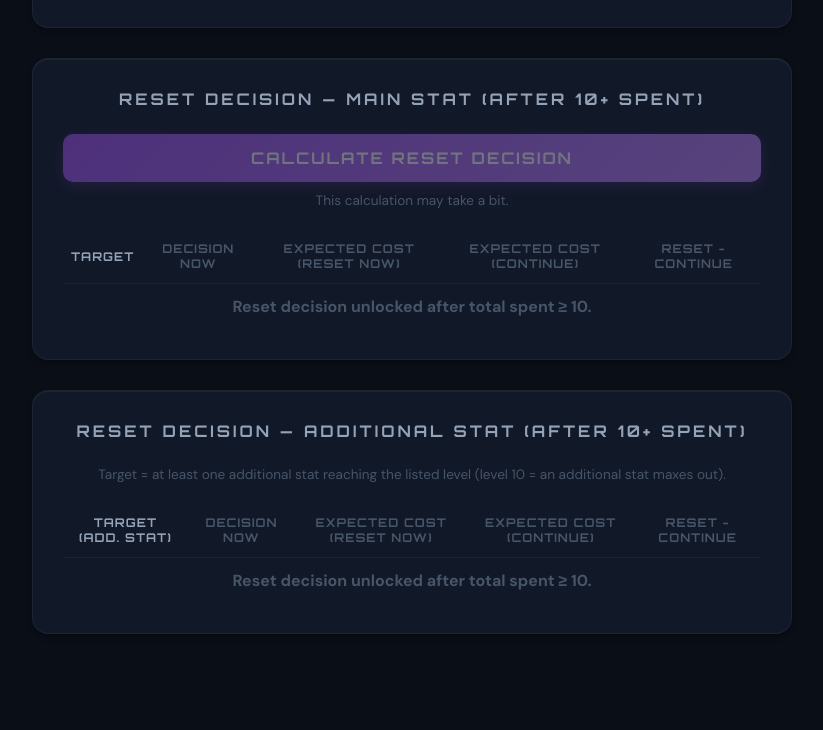
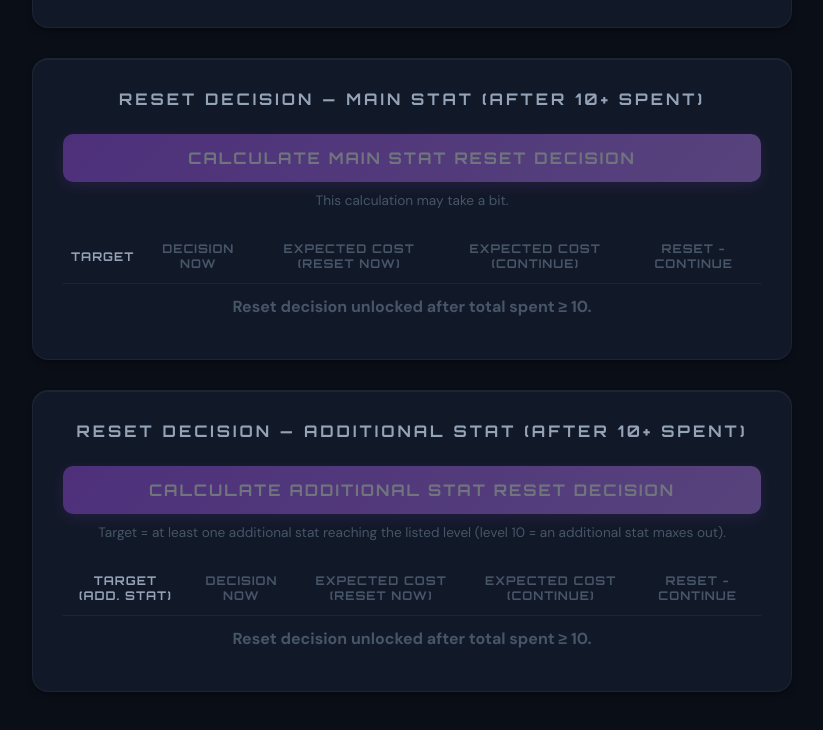
Before and after one commit to jamielee5277/maplestoryMHexaCalculator, a plain HTML site: page index.html in a window 1280 px wide. Shown: the part 2540-3270 px from the top of the page, without its empty margins (228-1051 px from the left). Before the commit the page ends 3214 px from the top, so only its background shows below. Drawn offline with Linux system fonts and the light colour scheme.

Commit message:
Update index.html

```diff
--- a/index.html
+++ b/index.html
@@ -1119,7 +1119,7 @@
     <div class="probability-table-container">
       <h2 class="results-title">Reset Decision — Main Stat (after 10+ spent)</h2>
       <div class="simulate-container" style="margin-top: 0; padding-top: 0; border-top: none;">
-        <button class="btn-simulate" id="btn-calc-reset-decision" onclick="calculateResetDecision()">Calculate Reset Decision</button>
+        <button class="btn-simulate" id="btn-calc-reset-decision" onclick="calculateResetDecision()">Calculate Main Stat Reset Decision</button>
       </div>
       <div class="calc-hint" id="reset-decision-hint">This calculation may take a bit.</div>
       <div class="progress-wrap" id="reset-decision-progress" aria-hidden="true">
@@ -1141,7 +1141,13 @@
 
     <div class="probability-table-container">
       <h2 class="results-title">Reset Decision — Additional Stat (after 10+ spent)</h2>
-      <div class="calc-hint">Target = at least one additional stat reaching the listed level (level 10 = an additional stat maxes out).</div>
+      <div class="simulate-container" style="margin-top: 0; padding-top: 0; border-top: none;">
+        <button class="btn-simulate" id="btn-calc-additional-reset-decision" onclick="calculateAdditionalResetDecision()">Calculate Additional Stat Reset Decision</button>
+      </div>
+      <div class="calc-hint" id="additional-reset-decision-hint">Target = at least one additional stat reaching the listed level (level 10 = an additional stat maxes out).</div>
+      <div class="progress-wrap" id="additional-reset-decision-progress" aria-hidden="true">
+        <div class="progress-bar"></div>
+      </div>
       <table class="probability-table" id="additional-reset-decision-table">
         <thead>
           <tr>
@@ -1202,6 +1208,7 @@
     // Memoization cache
     let memoCache = {};
     let resetDecisionDirty = true;
+    let additionalResetDecisionDirty = true;
 
     function computeProbabilities(startMain, startN1, startN2) {
       const remainingLevels = TOTAL_LEVELS - (startMain + startN1 + startN2);
@@ -1422,6 +1429,7 @@
       updateCostTables();
       // Do NOT auto-calculate reset decision (button-triggered).
       resetDecisionDirty = true;
+      additionalResetDecisionDirty = true;
       syncResetDecisionUI();
     }
 
@@ -1991,26 +1999,34 @@
       }
     }
 
-    function syncResetDecisionUI() {
-      const usedNow = stats.main + stats.n1 + stats.n2;
-      const btn = document.getElementById('btn-calc-reset-decision');
-      if (btn) btn.disabled = !(usedNow >= 10);
-
-      const tbody = document.getElementById('reset-decision-table-body');
-      const tbodyAdd = document.getElementById('additional-reset-decision-table-body');
-      if (!tbody) return;
-
-      if (!resetDecisionDirty) return;
-
-      const placeholder = `
+    function buildResetPlaceholder(usedNow, label) {
+      return `
           <tr>
             <td class="level-cell" colspan="5" style="text-align:center; font-family:'DM Sans', sans-serif; color: var(--text-muted);">
-              ${usedNow >= 10 ? "Press “Calculate Reset Decision” to compute." : "Reset decision unlocked after total spent ≥ 10."}
+              ${usedNow >= 10 ? `Press “${label}” to compute.` : "Reset decision unlocked after total spent ≥ 10."}
             </td>
           </tr>
         `;
-      tbody.innerHTML = placeholder;
-      if (tbodyAdd) tbodyAdd.innerHTML = placeholder;
+    }
+
+    function syncResetDecisionUI() {
+      const usedNow = stats.main + stats.n1 + stats.n2;
+      const allowed = usedNow >= 10;
+
+      const btn = document.getElementById('btn-calc-reset-decision');
+      if (btn) btn.disabled = !allowed;
+      const btnAdd = document.getElementById('btn-calc-additional-reset-decision');
+      if (btnAdd) btnAdd.disabled = !allowed;
+
+      const tbody = document.getElementById('reset-decision-table-body');
+      if (tbody && resetDecisionDirty) {
+        tbody.innerHTML = buildResetPlaceholder(usedNow, 'Calculate Main Stat Reset Decision');
+      }
+
+      const tbodyAdd = document.getElementById('additional-reset-decision-table-body');
+      if (tbodyAdd && additionalResetDecisionDirty) {
+        tbodyAdd.innerHTML = buildResetPlaceholder(usedNow, 'Calculate Additional Stat Reset Decision');
+      }
     }
 
     function calculateResetDecision() {
@@ -2031,12 +2047,35 @@
       setTimeout(() => {
         try {
           updateResetDecisionTable();
-          updateAdditionalResetDecisionTable();
           resetDecisionDirty = false;
         } finally {
           if (progress) progress.classList.remove('visible');
           if (hint) hint.textContent = 'Done.';
           // Keep it enabled if reset is still allowed.
+          syncResetDecisionUI();
+        }
+      }, 30);
+    }
+
+    function calculateAdditionalResetDecision() {
+      const usedNow = stats.main + stats.n1 + stats.n2;
+      if (!(usedNow >= 10)) {
+        syncResetDecisionUI();
+        return;
+      }
+      const btn = document.getElementById('btn-calc-additional-reset-decision');
+      const progress = document.getElementById('additional-reset-decision-progress');
+
+      if (btn) btn.disabled = true;
+      if (progress) progress.classList.add('visible');
+
+      // Let the browser paint the progress bar before running heavy work.
+      setTimeout(() => {
+        try {
+          updateAdditionalResetDecisionTable();
+          additionalResetDecisionDirty = false;
+        } finally {
+          if (progress) progress.classList.remove('visible');
           syncResetDecisionUI();
         }
       }, 30);
```
